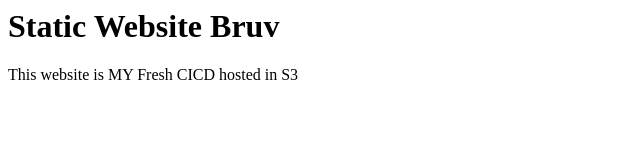
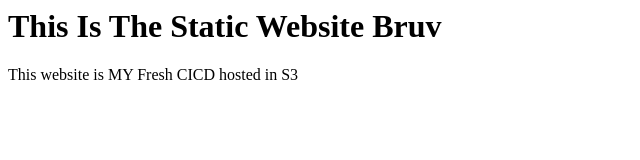
Before and after one commit to OhWhale515/cicd_circleci, a website: page index.html in a window 1280 px wide. Shown: the whole page, without its empty margins (0-640 px from the left). Drawn offline with Linux system fonts and the light colour scheme.

Commit message:
new testing

```diff
--- a/index.html
+++ b/index.html
@@ -1,4 +1,4 @@
 <html>
-<h1>Static Website Bruv</h1>
+<h1>This Is The Static Website Bruv</h1>
 <p>This website is MY Fresh CICD hosted in S3</p>
 </html>
```
